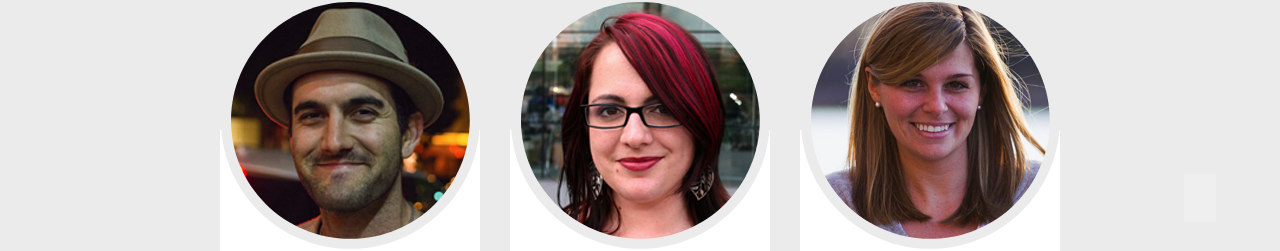
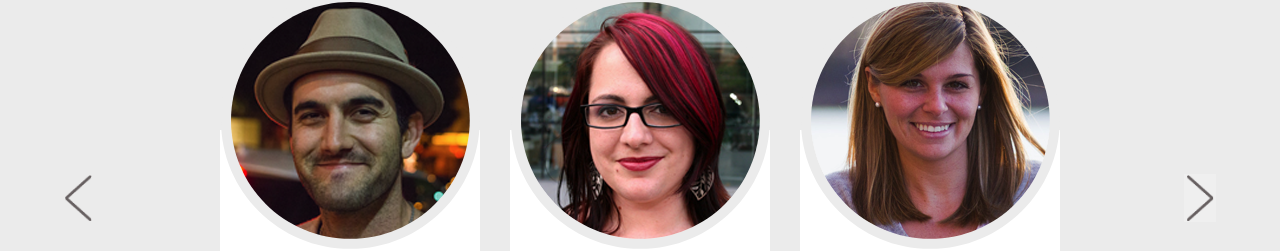
Before and after one commit to iraholdshtein/Exame, a plain HTML site: page index.html in a window 1280 px wide. Shown: the part 3928-4179 px from the top of the page. Drawn offline with nearby package versions, Linux system fonts and the light colour scheme.

Commit message:
change css

```diff
--- a/css/style.css
+++ b/css/style.css
@@ -85,7 +85,6 @@
     z-index: 3;
 }
 
-
 .header-burger {
     display: block;
     width: 40px;
@@ -93,6 +92,7 @@
     position: relative;
     z-index: 3;
 }
+
 .header-burger::before {
     top: 0;
 }
@@ -110,6 +110,7 @@
     height: 4px;
     transition: all 0.3s ease 0s;
     }
+
 .header-burger::before, .header-burger::after {
     content: '';
     background-color: white;
@@ -139,7 +140,6 @@
     height: 4px;
     transition: all 0.3s ease 0s;
 }
-
 
 .header-title{
     font-family:'ProximaSemibold';
@@ -233,7 +233,6 @@
     background-color: #EBEBEB;
     padding: 0 1.43rem;
     justify-content: center;
-
 }
 
 .col-item {
@@ -377,6 +376,7 @@
     position: relative;
     padding: 0 3rem;
 }
+
 .multiple-items{
     display: flex;
     position: relative;
@@ -386,21 +386,18 @@
     margin-top: 2.1rem;
     padding-bottom: 6.1rem;
     justify-content: center;
-
-
- }
+}
+
 .slide-item1{
     background-image: linear-gradient(180deg, transparent, transparent 30%, #fff 30%, #FFFFFF 100%);
     margin: 0 15px;
     flex-basis: 100%;
-
 }
 
 .multiple-items.slide-item1{
      min-width: 0;
      text-align: center;
      background-color: #FDFDFE;
-
 }
 
 .img-bg-about-team{
@@ -411,8 +408,8 @@
      min-height: 0;
      position: relative;
      display: block;
-
- }
+ }
+
 .slick-track{
      display:flex;
      align-items: flex-start;
@@ -462,11 +459,11 @@
 .card-body{
     width: 100%;
 }
+
 .card-footer{
     background-color: #9F9ACF;
     padding-bottom: .4rem;
     padding-top: 0.4rem;
-
 }
 
 .card-text{
@@ -474,6 +471,7 @@
     font-size: 1rem;
     font-family: 'PTSans-Italic';
 }
+
 .overlay{
     color: #575091;
     font-weight: 700;
@@ -488,7 +486,6 @@
     z-index: 15;
     transform: translate(0, 0);
 }
-
 
 .card-link{
     margin-right: 0.5rem;
@@ -542,7 +539,6 @@
     padding-bottom: 1rem;
 }
 
-
 #message{
     width: 15rem;
     border-radius: 4px;
@@ -581,13 +577,9 @@
     align-items: center;
 }
 
-
-
-
 @media (min-width: 576px){
 
  /*Section1*/
-
     .conteiner {
         max-width: 768px;
         width: 100%;
@@ -619,17 +611,12 @@
     .Section_2 {
         background-color: #EBEBEB;
         padding: 5rem 1.43rem;
-
     }
 
     .img .icon-section2 {
         position: relative;
     }
-
-
-
     /*Section3*/
-
     .conteiner-section3 {
         flex-wrap: wrap;
         display: flex;
@@ -748,8 +735,6 @@
         margin-bottom: 1.2rem;
     }
 
-
-
     /*section5*/
     .Section_5{
         background-color: #EBEBEB;
@@ -766,20 +751,17 @@
         margin-top: 2.1rem;
         padding-bottom: 6.1rem;
         justify-content: center;
-
     }
 
     .slide-item1{
         background-image: linear-gradient(180deg, transparent, transparent 30%, #fff 30%, #FFFFFF 100%);
-
         flex-basis: 100%;
-
-   }
+   }
+
    .multiple-items.slide-item1{
         min-width: 0;
         text-align: center;
         background-color: #FDFDFE;
-
     }
 
     .img-bg-about-team{
@@ -790,13 +772,12 @@
         min-height: 0;
         position: relative;
         display: block;
-
-    }
+    }
+
     .slick-track{
         display:flex;
         align-items: flex-start;
         flex-wrap: nowrap;
-
     }
 
     .slick-list{
@@ -838,7 +819,6 @@
          margin-right: -2rem;
     }
 
-
     .card-body{
        width: 100%;
     }
@@ -847,7 +827,6 @@
         background-color: #9F9ACF;
         padding-bottom: .4rem;
         padding-top: 0.4rem;
-
     }
 
     .card-text{
@@ -870,7 +849,6 @@
         z-index: 15;
         transform: translate(0, 0);
     }
-
 
     .card-link{
         margin-right: 0.5rem;
@@ -913,7 +891,6 @@
         padding-bottom: 1rem;
     }
 
-
     #message{
         width: 20rem;
         border-radius: 4px;
@@ -925,7 +902,6 @@
     }
 
      /*Footer*/
-
     .footer {
         background-color: #9F9ACF;
         color: #FFFFFF;
@@ -957,9 +933,7 @@
         padding-right: 5.43rem;
         text-align: center;
        }
-
     /*Section2*/
-
     /*Section3*/
     .section_3-content{
         width: 100%;
@@ -1054,10 +1028,7 @@
             margin-top: 2.8rem;
             margin-bottom: 2.9rem;
         }
-
-
     /*Section5*/
-
     .Section_5{
         padding: 0 2rem;
     }
@@ -1088,6 +1059,7 @@
         margin-right: 2.80rem;
         border-style: none;
     }
+
     .form-get{
     padding-top: 4rem;
 
@@ -1150,7 +1122,6 @@
     .lock .header-menu{
         display: none;
     }
-
 
     .header-burger{
         display: none;
@@ -1216,14 +1187,12 @@
     .Section_2 {
         background-color: #EBEBEB;
         padding: 5rem 1.43rem 5rem 0;
-
     }
 
     .pic_container {
         display: flex;
         justify-content: center;
         position: relative;
-
     }
 
     .block-icon{
@@ -1235,7 +1204,6 @@
         margin-left: 0;
         padding-top: 3rem;
         position: absolute;
-
     }
 
     .section_2-item {
@@ -1263,9 +1231,7 @@
         padding-right: 8.43rem;
         background-color: #EBEBEB;
     }
-
     /*Section4*/
-
     .Section_4 {
         background-image: url(../images/Bg.png);
         display: block;
@@ -1285,6 +1251,7 @@
         left: 1rem;
         border-radius: 3px 0 0 3px;
     }
+
     .prev, .next {
         cursor: pointer;
         transition: 0.6s ease;
@@ -1306,9 +1273,7 @@
         padding-top: 2rem;
     }
 
-
     /*Section5*/
-
     .Section_5{
         padding: 0 3rem;
     }
@@ -1316,11 +1281,9 @@
         background-image: linear-gradient(180deg, transparent, transparent 30%, #fff 30%, #FFFFFF 100%);
         margin: 0 15px;
         flex-basis: calc(100% / 3 - 30px);
-
     }
 
    /*Section6*/
-
     .arrow-up{
         position: fixed;
         padding: 1rem 1rem;
@@ -1341,10 +1304,11 @@
         margin-right: 1.80rem;
         border-style: none;
     }
+
     .form-get{
     padding-top: 5.62rem;
-
-}
+    }
+
     #email{
         width: 24rem;
         border-radius: 4px;
@@ -1355,7 +1319,6 @@
         border-style: none;
     }
 
-
     #message{
         width: 50rem;
         border-radius: 4px;
@@ -1381,7 +1344,6 @@
         padding-left: 13.43rem;
         padding-right: 13.43rem;
         text-align: center;
-
     }
 
     .header-nav {
@@ -1403,7 +1365,6 @@
     .lock .header-link{
         display: block;
     }
-
 
     .header-nav::before {
         content: '';
@@ -1417,7 +1378,6 @@
         z-index: 2;
     }
      /* burger*/
-
     .header-burger{
         display: none;
     }
@@ -1510,7 +1470,6 @@
         flex-wrap: nowrap;
         flex-direction: row;
         padding:6rem 13.43rem 6rem 13.43rem;
-
     }
 
     .section_2-item{
@@ -1539,7 +1498,6 @@
         position: absolute;
         padding-top: 3rem;
         margin-left: -1.1rem;
-
     }
 
     .section_2-subtitle {
@@ -1550,9 +1508,9 @@
         text-align: left;
         color: #665F60;
     }
+
     .btn-learn{
         margin-left: 14.75rem;
-
         color: #665F60;;
     }
 
@@ -1602,7 +1560,6 @@
     .card-name{
         font-size: 1.2rem;
         font-size: 'ProximaSemibold';
-
         padding-bottom: 1.2rem;
         padding-top: 1.56rem;
     }
@@ -1681,7 +1638,6 @@
         position: absolute;
         top: 50%;
         width: auto;
-
     }
 
     .btn-prev, .btn-next{
@@ -1736,15 +1692,15 @@
     .img-icon-section4{
         margin-top:3rem;
     }
+
     .btn-gallery{
         margin-bottom: 4rem;
         text-align:center;
         opacity: 0 0 0 0.5;
         background-color: #9F9ACF;
         color: #FFFFFF;
-
-
-    }
+    }
+
     /*Section 5*/
     .Section_5{
         background-color: #EBEBEB;
@@ -1764,8 +1720,8 @@
         padding-bottom: 6.1rem;
         padding-left: 6.82rem;
         padding-right: 6.82rem;
-
-    }
+    }
+
     .slide-item1{
          background-image: linear-gradient(180deg, transparent, transparent 30%, #fff 30%, #FFFFFF 100%);
          margin: 0 15px;
@@ -1777,7 +1733,6 @@
         min-width: 0;
         text-align: center;
         background-color: #FDFDFE;
-
     }
 
     .img-bg-about-team{
@@ -1794,7 +1749,6 @@
         display:flex;
         align-items: flex-start;
         flex-wrap: nowrap;
-
     }
 
     .slick-list{
@@ -1818,7 +1772,7 @@
 
     .multiple-items .slick-prev{
         left: 0;
-        background: url('./images/arrow_left.png') 0 0 / 100% no-repeat;
+        background: url('/images/arrow_left.png') 0 0 / 100% no-repeat;
         background-size: contain;
         width: 2rem;
         height: 3rem;
@@ -1826,14 +1780,13 @@
 
      .multiple-items .slick-next{
          right: 0;
-         background-image: url('./images/arrow_right.png');
+         background-image: url('/images/arrow_right.png');
          background-position: center center;
          background-size: contain;
          width: 2rem;
          height: 3rem;
     }
 
-
     .card-body{
         width: 100%;
     }
@@ -1841,7 +1794,6 @@
         background-color: #9F9ACF;
         padding-bottom: .4rem;
         padding-top: 0.4rem;
-
     }
 
     .card-text{
@@ -1864,12 +1816,9 @@
        transform: translate(0, 0);
     }
 
-
     .card-link{
         margin-right: 0.5rem;
     }
-
-
 
     /*section 6*/
     .Section_6{
@@ -1893,24 +1842,13 @@
        padding: 2rem 2rem;
        font-size: 1.12rem;
        opacity: 0,5;
-
     }
 
     .sidenav-item{
         display: flex;
-
-
-    }
-
-    /*.sidenav-conteiner{
-       display: flex;
-       flex-direction: column;
-
-
-    }*/
+    }
 
     .item-text{
-
         background-color: #EBEBEB;
         display: block;
     }
@@ -1936,10 +1874,11 @@
         margin-right: 1.80rem;
         border-style: none;
     }
+
     .form-get{
        padding-top: 5rem;
-
-    }
+    }
+
     #email{
         width: 24rem;
         border-radius: 4px;
@@ -1969,6 +1908,7 @@
         right: 5%;
         z-index: 1000;
     }
+
     /*Footer*/
     .footer{
         background-color: #9F9ACF;
@@ -1994,10 +1934,6 @@
         text-align: left;
         align-self: center;
      }
-
-
-
-
 }
 
 @media (min-width: 1400px) {
@@ -2027,12 +1963,8 @@
         flex-wrap: nowrap;
         justify-content:flex-start ;
         align-items: center;
-
         padding-top: 3rem;
         margin-left: -1.1rem;
-
-    }
-
-
-
-}
+    }
+
+}
```
Lines whose indentation alone changed are shown as unchanged.
